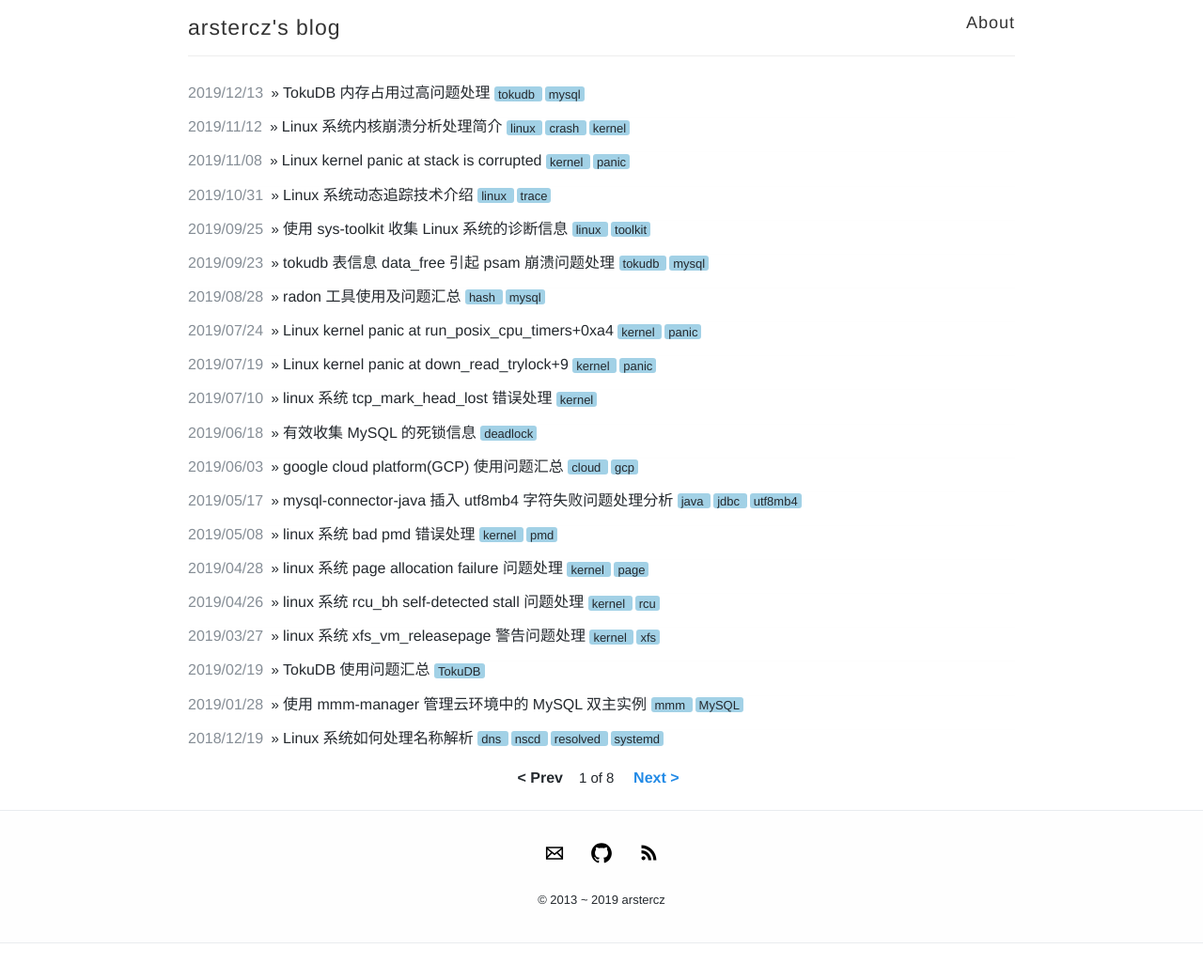
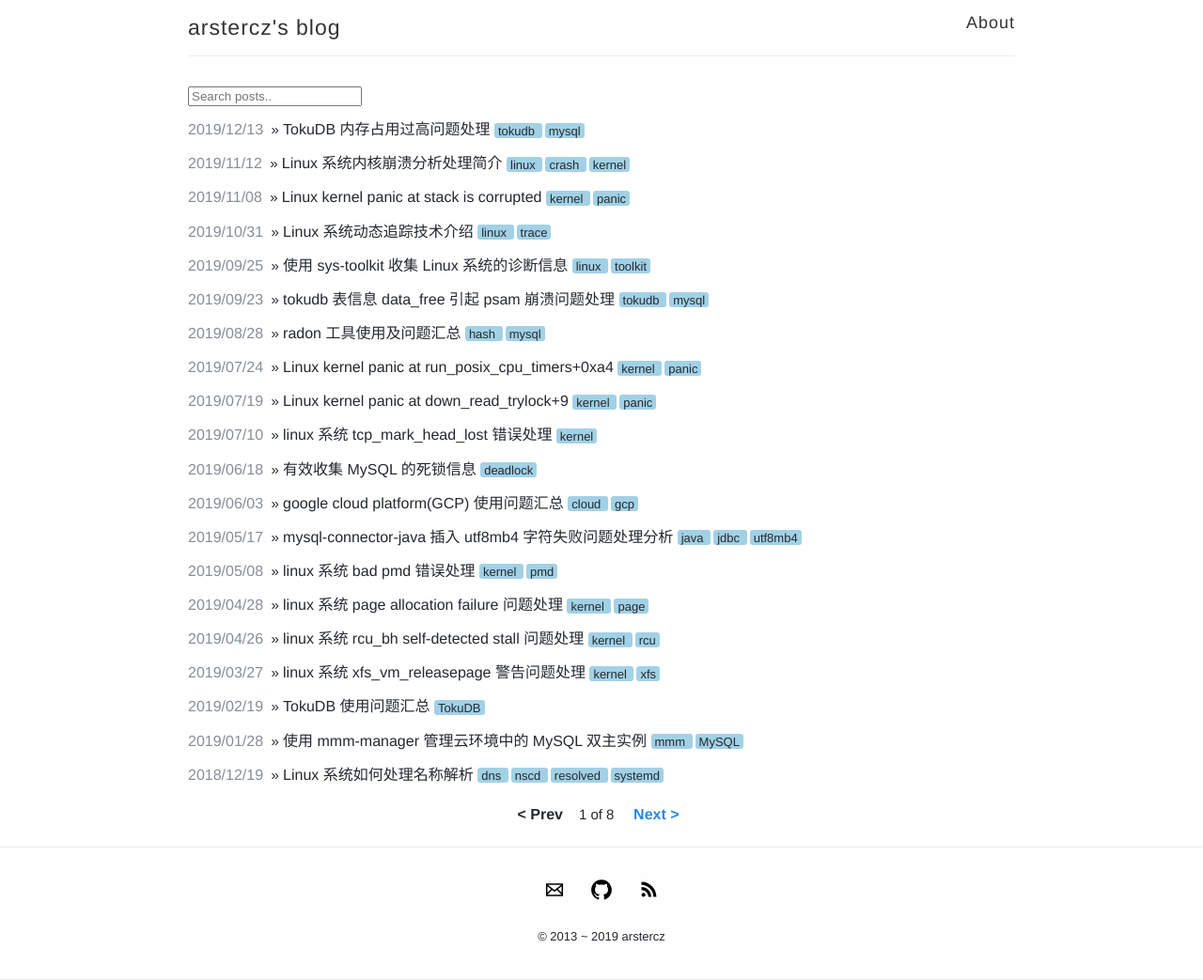
Before and after one commit to arstercz/arstercz.github.io, a Jekyll site: the page built from index.html, in a window 1280 px wide. Shown: the whole page at 94% size. Built offline with Jekyll 4.4.1, drawn with Linux system fonts in a browser that asks for light colours; the list of posts is cut into pages by our own code; comment, search, counter and statistics services are not loaded; before the commit the page ends 1004 px from its top, so only the background shows below that.

Commit message:
add post search

```diff
--- a/_includes/fonts.html
+++ b/_includes/fonts.html
@@ -8,8 +8,8 @@
       timeout: 60000
   };
   (function(d) {
-      var wf = d.createElement('script'), s = d.scripts[0];
-      wf.src = 'https://ajax.googleapis.com/ajax/libs/webfont/1.5.18/webfont.js';
-      s.parentNode.insertBefore(wf, s);
+      //var wf = d.createElement('script'), s = d.scripts[0];
+      //wf.src = 'https://ajax.googleapis.com/ajax/libs/webfont/1.5.18/webfont.js';
+      //s.parentNode.insertBefore(wf, s);
   })(document);
 </script>
--- a/_includes/nav.html
+++ b/_includes/nav.html
@@ -6,10 +6,11 @@
       {% endif %}
 
       <div class="site-info">
-        <h1 class="site-name"><a href="{{ site.baseurl }}/">{{ site.name }}</a></h1>
+        <h1 class="site-name">
+	  <a href="{{ site.baseurl }}/">{{ site.name }}</a>
+	</h1>
 	<!--<p class="site-description">{{ site.description }}</p>-->
       </div>
-
       <nav>
         {% for nav in site.navigation %}
         {% if nav.url contains 'http://' or nav.url contains 'https://' %}
--- a/_layouts/default.html
+++ b/_layouts/default.html
@@ -3,7 +3,6 @@
   {% include head.html %}
   <body>
     {% include nav.html %}
-
     <div id="main" role="main" class="container">
       {{ content }}
     </div>
--- a/feed.xml
+++ b/feed.xml
@@ -11,7 +11,7 @@
     {% for post in site.posts limit:10 %}
       <item>
         <title>{{ post.title | xml_escape }}</title>
-        <description>{{ post.content | xml_escape | truncatewords: 100 }}</description>
+        <description>{{ post.content | xml_escape | truncatewords: 20 }}</description>
         <pubDate>{{ post.date | date: "%a, %d %b %Y %H:%M:%S %z" }}</pubDate>
         <link>{{ site.url }}/{{ post.url }}</link>
         <guid isPermaLink="true">{{ site.url }}/{{ post.url }}</guid>
--- a/index.html
+++ b/index.html
@@ -5,6 +5,11 @@
 {% if site.posts.size == 0 %}
   <h2>No post found</h2>
 {% endif %}
+
+<p class="search-text">
+  <input type="text" id="search-input" class="input-text" placeholder="Search posts..">
+</p>
+<ul id="results-container"></ul>
 
 <div class="posts">
   {% for post in paginator.posts %}
--- a/style.scss
+++ b/style.scss
@@ -370,7 +370,7 @@
 
 nav {
   float: right;
-  //margin-top: 23px; // @TODO: Vertically middle align
+  //margin-top: 10px; // @TODO: Vertically middle align
   font-family: $helveticaNeue;
   font-size: 18px;
 
```
Also changed, not shown: other parts of _layouts/default.html (+9 -0 lines).
